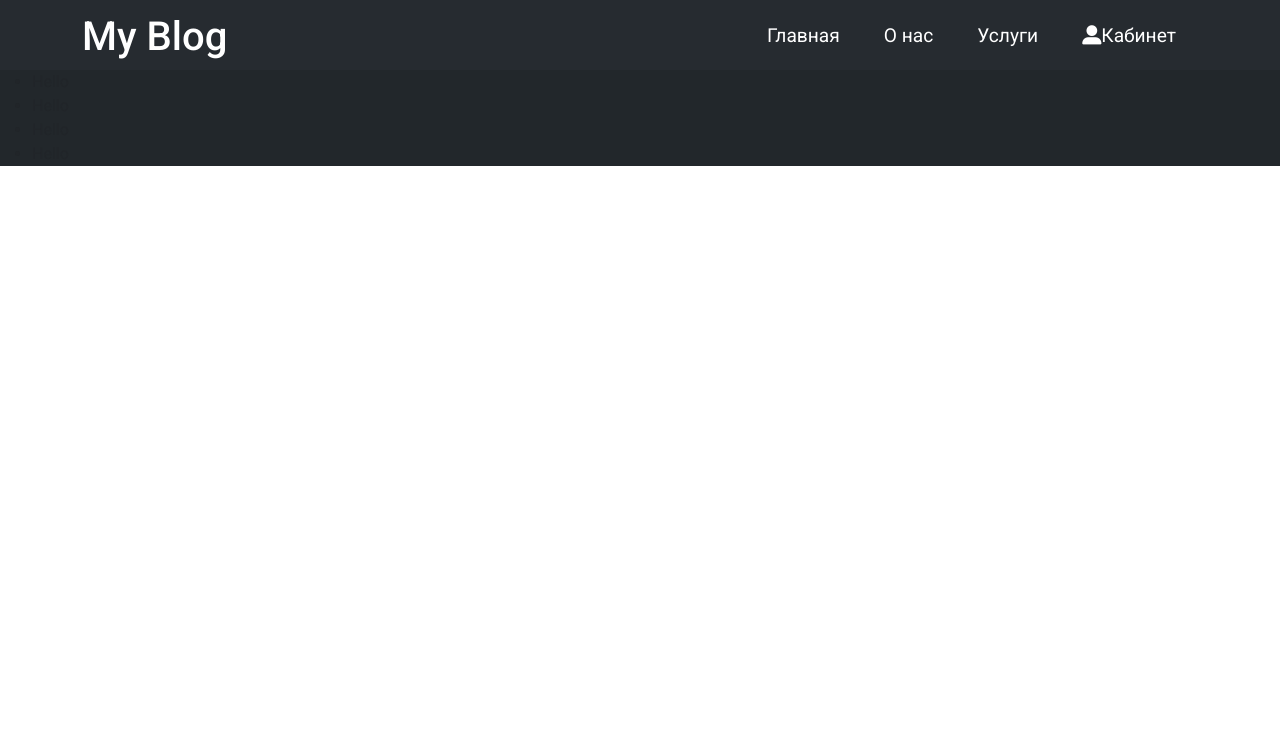
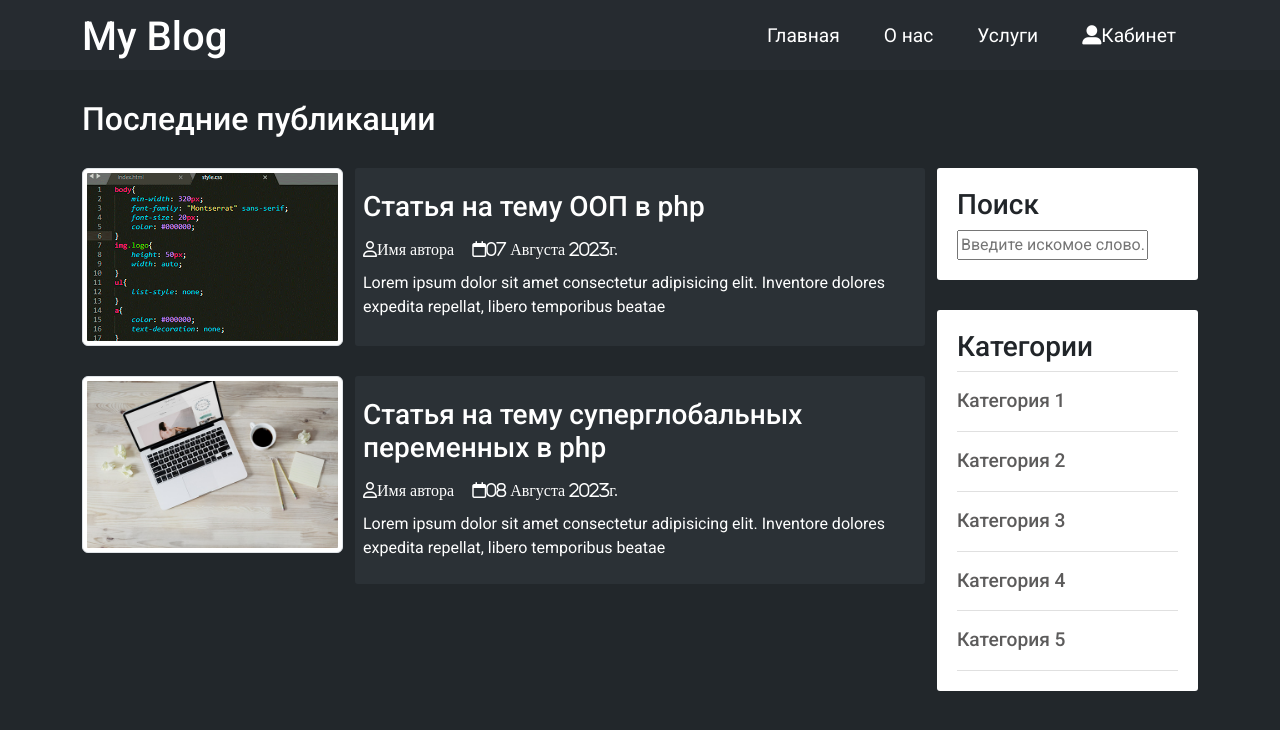
Before and after one commit to spvxd/My-Blog, a plain HTML site: page index.html in a window 1280 px wide. Drawn offline with nearby package versions, Linux system fonts and the light colour scheme.

Commit message:
add main and sidebar layout

```diff
--- a/css/style.css
+++ b/css/style.css
@@ -1,7 +1,8 @@
-*{
+* {
     font-family: 'Roboto', sans-serif;
 
 }
+
 html,
 h1,
 h2,
@@ -13,12 +14,14 @@ h6 {
 
 
 }
+
 body {
-    background-color: #000;
+    background: #22272b !important;
     width: 100%;
     height: 100%;
 }
-a{
+
+a {
     text-decoration: none;
     color: inherit;
 }
@@ -26,46 +29,55 @@ a{
 /*
     HEADER
  */
- header h1, .header__logo {
+header h1,
+.header__logo {
     text-decoration: none;
     margin-top: 13px;
- }
-header{
+}
+
+header {
     background: #262b30;
     height: 70px;
 }
-header *{
+
+header * {
     color: #ffffff;
 }
 
-header h1 a{
+header h1 a {
     color: #ffffff;
 }
-header h1 a:hover{
+
+header h1 a:hover {
     color: #ffffff;
 }
-header ul{
+
+header ul {
     margin: 0;
     padding: 0;
     list-style-type: none;
     float: right;
 }
-header ul li{
+
+header ul li {
     float: left;
     position: relative;
 }
-header ul li a{
+
+header ul li a {
     display: block;
     font-size: 1.2rem;
     text-decoration: none;
     color: #ffffff;
     padding: 22px;
 }
+
 header ul li a:hover {
     background: #07bcc2;
     transition: 0.5s;
-    color:#000000;
+    color: #000000;
 }
+
 header ul li ul {
     position: absolute;
     top: 70px;
@@ -74,12 +86,15 @@ header ul li ul {
     display: none;
     z-index: 111;
 }
-header ul li:hover ul{
+
+header ul li:hover ul {
     display: block;
 }
+
 header ul li ul li {
     width: 100%;
 }
+
 header ul li ul li a {
     padding: 10px;
     margin-left: 43px;
@@ -87,6 +102,77 @@ header ul li ul li a {
     color: #008489;
 }
 
-main {
-    background-color: #22272b  ;
+
+
+.main-content h2 {
+    margin: 30px 0;
+    color: #ffffff;
 }
+
+.main-content .post {
+    margin-bottom: 30px;
+}
+
+.main-content .post_text {
+    background: #2b3136;
+    color: #ffffff;
+    padding: 8px;
+    border-radius: 3px;
+}
+
+.main-content .post_text h3 {
+    margin: 14px 0;
+}
+
+.post_text>h3>a {
+    text-decoration: none;
+    color: inherit;
+}
+
+
+.main-content .post_text h3 a:hover {
+
+    color: #5c5b5b;
+}
+
+.main-content .post_text i {
+    margin: 0px 14px 14px 0;
+}
+
+/*
+    Sidebar
+ */
+.search {
+    margin-top: 98px;
+}
+
+.sidebar .section {
+    background: #ffffff;
+    padding: 20px;
+    border-radius: 3px;
+    margin-bottom: 30px;
+}
+
+.sidebar .topics ul {
+    margin: 0px;
+    padding: 0px;
+    list-style: none;
+    border-top: 1px solid #e0e0e0;
+}
+
+.sidebar .topics ul li a {
+    display: block;
+    padding: 15px 0px 15px 0px;
+    border-bottom: 1px solid #e0e0e0;
+    transition: all 0.3s;
+    text-decoration: none;
+    font-weight: 500;
+    color: #5c5b5b;
+    font-size: 1.2em;
+}
+
+.sidebar .topics ul li a:hover {
+    padding-left: 10px;
+    transition: all 0.3s;
+    color: #000;
+}
--- a/index.html
+++ b/index.html
@@ -42,16 +42,71 @@
             </div>
         </div>
     </header>
-    <main>
-        <div class="main__item">
-            <ul>
-                <li>Hello</li>
-                <li>Hello</li>
-                <li>Hello</li>
-                <li>Hello</li>
-            </ul>
+    <div class="container">
+        <div class="content row">
+            <!-- Main Content -->
+            <div class="main-content col-md-9 col-12">
+                <h2>Последние публикации</h2>
+                <div class="post row">
+                    <div class="img col-12 col-md-4">
+                        <img src="/img/image_small.png" alt="" class="img-thumbnail">
+                    </div>
+                    <div class="post_text col-12 col-md-8">
+                        <h3>
+                            <a href="#">Статья на тему ООП в php</a>
+                        </h3>
+                        <i class="far fa-user">Имя автора</i>
+                        <i class="far fa-calendar">07 Августа 2023г.</i>
+                        <p class="preview-text">
+                            Lorem ipsum dolor sit amet consectetur adipisicing elit. Inventore dolores expedita
+                            repellat, libero temporibus beatae
+                        </p>
+                    </div>
+                </div>
+                <div class="post row">
+                    <div class="img col-12 col-md-4">
+                        <img src="/img/1.jpg" alt="" class="img-thumbnail">
+                    </div>
+                    <div class="post_text col-12 col-md-8">
+                        <h3>
+                            <a href="#">Статья на тему суперглобальных переменных в php</a>
+                        </h3>
+                        <i class="far fa-user">Имя автора</i>
+                        <i class="far fa-calendar">08 Августа 2023г.</i>
+                        <p class="preview-text">
+                            Lorem ipsum dolor sit amet consectetur adipisicing elit. Inventore dolores expedita
+                            repellat, libero temporibus beatae
+                        </p>
+                    </div>
+                </div>
+            </div>
+            <!-- sidebar Content -->
+            <div class="sidebar col-md-3 col-12">
+
+                <div class="section search">
+                    <h3>Поиск</h3>
+                    <form action="#" method="post">
+                        <input type="text" name="search-term" class="text-input" placeholder="Введите искомое слово...">
+                    </form>
+                </div>
+
+
+                <div class="section topics">
+                    <h3>Категории</h3>
+                    <ul>
+                        <li><a href="#">Категория 1</a></li>
+                        <li><a href="#">Категория 2</a></li>
+                        <li><a href="#">Категория 3</a></li>
+                        <li><a href="#">Категория 4</a></li>
+                        <li><a href="#">Категория 5</a></li>
+                    </ul>
+                </div>
+
+            </div>
+
         </div>
-    </main>
+
+    </div>
     <script src="https://kit.fontawesome.com/454165a407.js" crossorigin="anonymous"></script>
     <script src="https://cdn.jsdelivr.net/npm/bootstrap@5.3.1/dist/js/bootstrap.bundle.min.js"
         integrity="sha384-HwwvtgBNo3bZJJLYd8oVXjrBZt8cqVSpeBNS5n7C8IVInixGAoxmnlMuBnhbgrkm"
```
Also changed, not shown: img/1.jpg (added), img/2.jpg (added), img/image_1.png (added), img/image_2.png (added), img/image_3.png (added), img/image_small.png (added).
